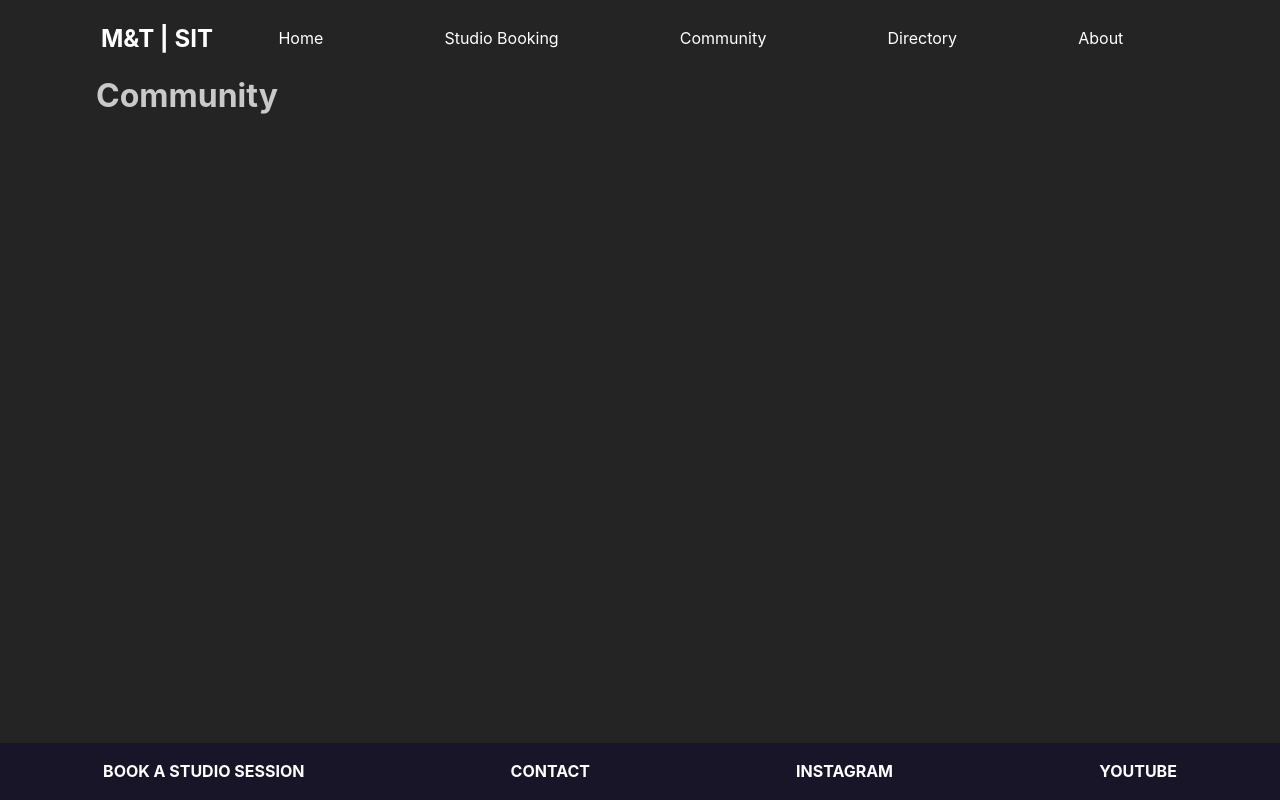
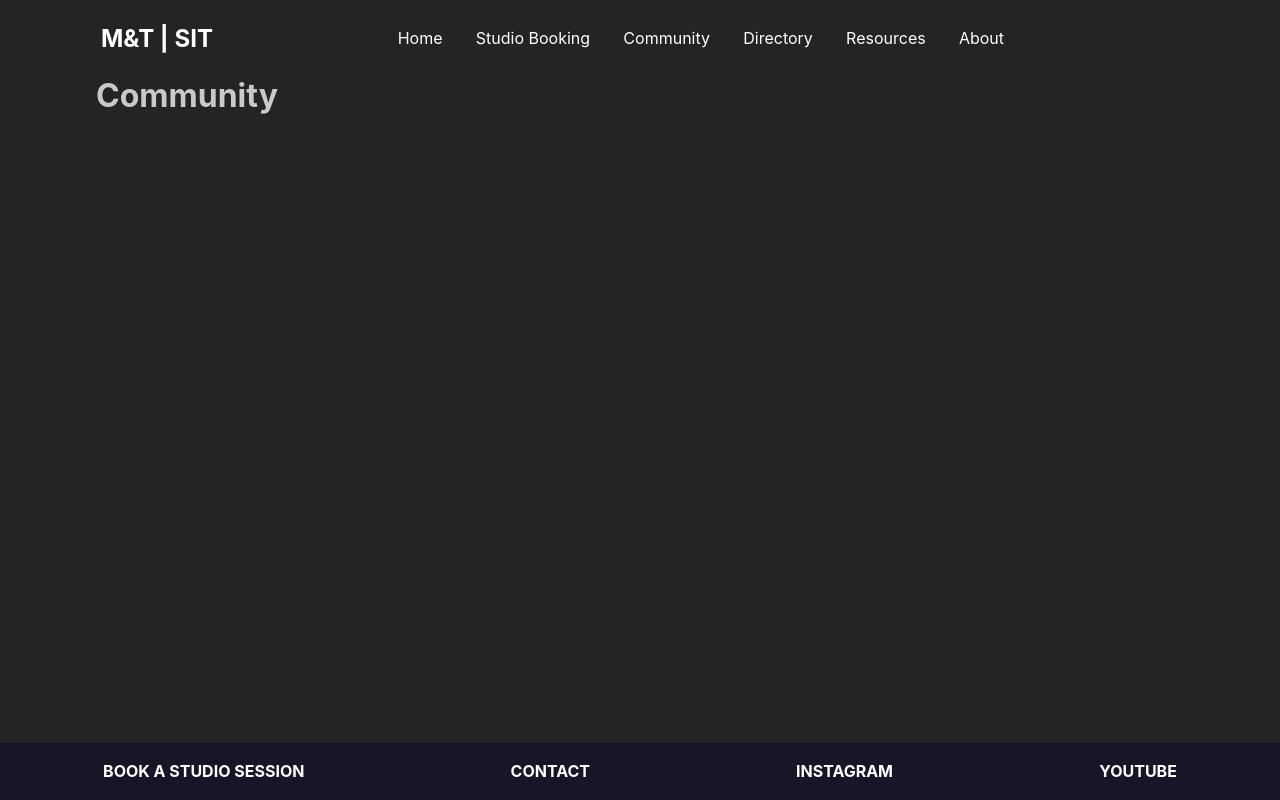
Before and after one commit to alexanderjalexander/stevensmandtsite, a Next.js app: page /community in a window 1280 px wide. Built offline with nearby package versions, Linux system fonts and the light colour scheme.

Commit message:
Modified Header to include Resources

```diff
--- a/src/components/Header/header.module.css
+++ b/src/components/Header/header.module.css
@@ -33,6 +33,7 @@
     justify-content: space-between;
     flex-grow: 1;
     align-content: center;
+    padding: 0 15%;
 }
 
 .autocomplete {
--- a/src/components/Header/header.tsx
+++ b/src/components/Header/header.tsx
@@ -6,6 +6,7 @@ const links = [
     { link: '/studiobooking', label: 'Studio Booking' },
     { link: '/community', label: 'Community' },
     { link: '/directory', label: 'Directory' },
+    { link: '/resources', label: 'Resources' },
     { link: '/about', label: 'About' },
 ];
 
```
